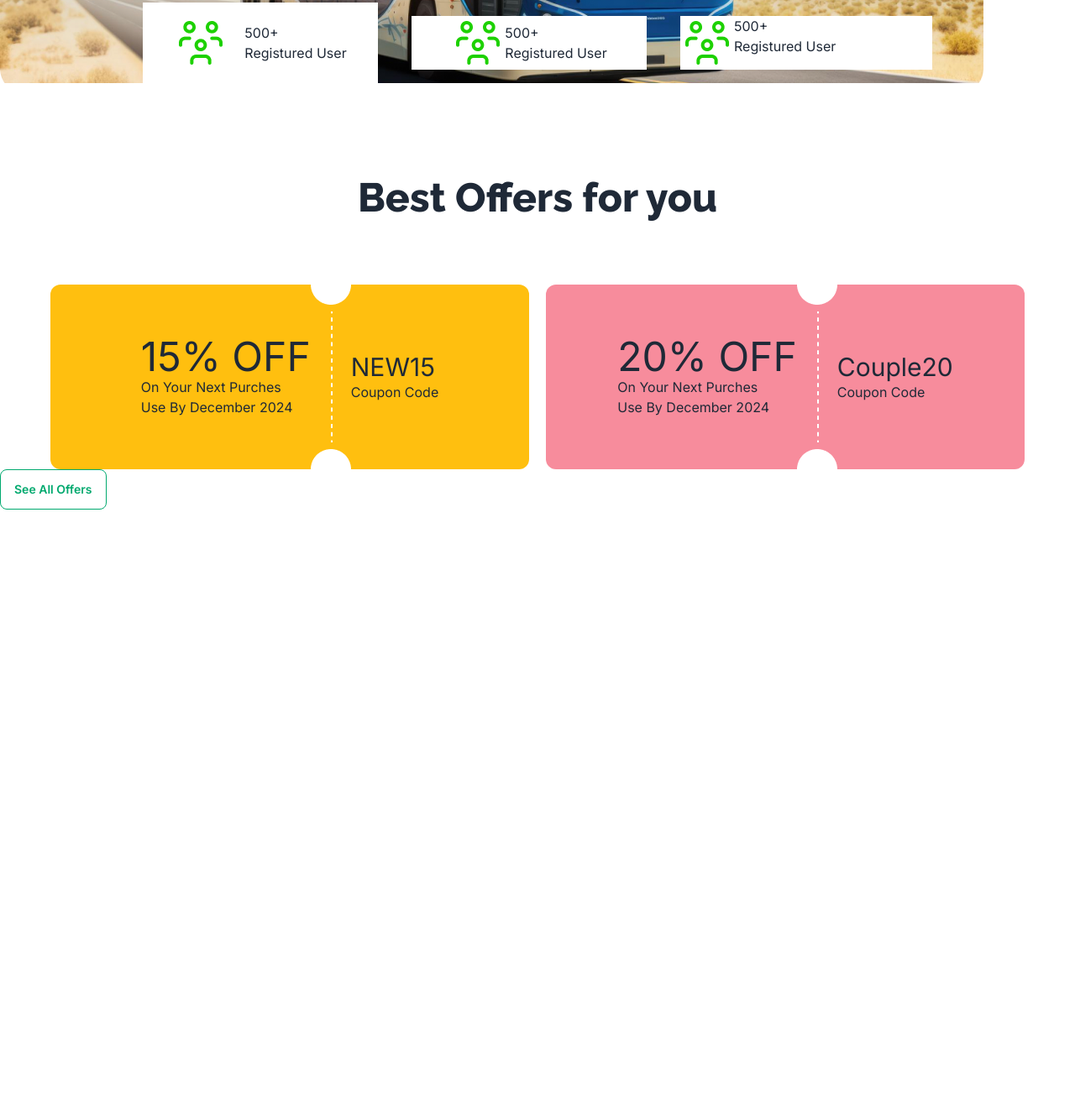
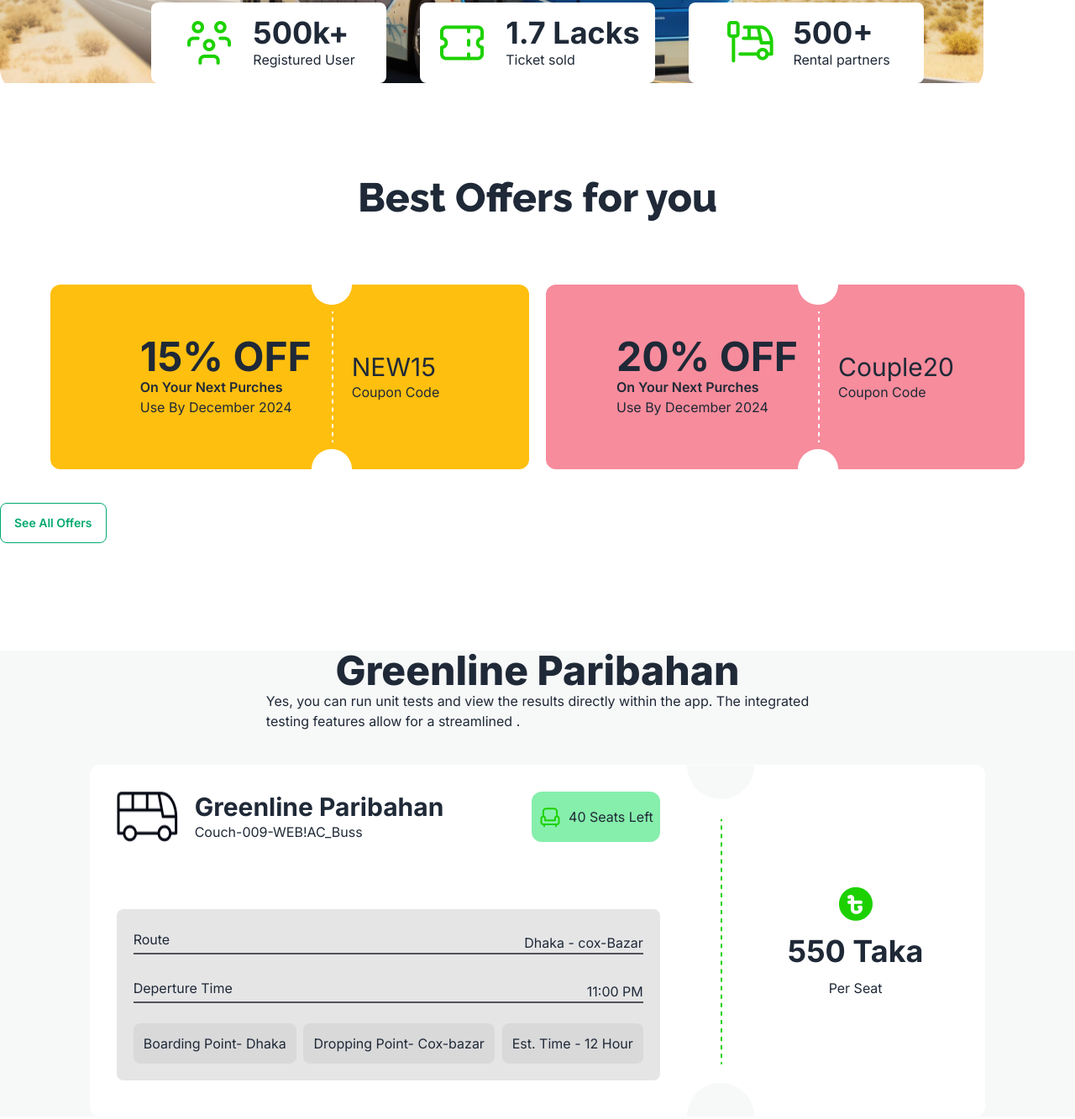
Before and after one commit to shahajalal-shawon/Assaignment-5, a plain HTML site: page index.html in a window 1280 px wide. Shown: the part 505-1838 px from the top of the page at 84% size. Before the commit the page ends 1112 px from the top, so only its background shows below. Drawn offline with nearby package versions, Linux system fonts and the light colour scheme.

Commit message:
crated the bus deperture and borading time table

```diff
--- a/index.html
+++ b/index.html
@@ -58,7 +58,7 @@
           </ul>
         </div>
         <div class="navbar-end">
-          <a class="btn  border-green-500 bg-green-100 font-bold text-green-600"
+          <a class="btn border-green-500 bg-green-100 font-bold text-green-600"
             >Bus <img src="images/bus-icon.png" alt=""
           /></a>
         </div>
@@ -79,36 +79,40 @@
             Yes, you can run unit tests and view the results directly within the
             app. <br />The integrated testing features allow for a streamlined .
           </p>
-          <button class="btn bg-green-500 border-0 text-xl">Buy Tickets</button>
+          <button class="btn btn-accent border-0 text-xl">Buy Tickets</button>
         </div>
         <div class="flex justify-center items-center gap-10">
           <div
-            class="flex items-center justify-center gap-5 p-4 bg-white w-[280px]"
+            class="flex items-center justify-center gap-5 p-4 bg-white w-[280px] rounded-lg"
           >
             <div>
               <img src="images/people.png" alt="" />
             </div>
             <div>
-              <h1>500+</h1>
+              <h1 class="text-4xl font-bold">500k+</h1>
               <p>Registured User</p>
             </div>
           </div>
-          <div class="flex items-center justify-center bg-white w-[280px]">
+          <div
+            class="flex items-center justify-center gap-5 p-4 bg-white w-[280px] rounded-lg"
+          >
             <div>
-              <img src="images/people.png" alt="" />
+              <img src="images/ticket-cupon.png" alt="" />
             </div>
             <div>
-              <h1>500+</h1>
-              <p>Registured User</p>
+              <h1 class="text-4xl font-bold">1.7 Lacks</h1>
+              <p>Ticket sold</p>
             </div>
           </div>
-          <div class="flex bg-white w-[300px]">
+          <div
+            class="flex items-center justify-center gap-5 p-4 bg-white w-[280px] rounded-lg"
+          >
             <div>
-              <img src="images/people.png" alt="" />
+              <img src="images/stoppage.png" alt="" />
             </div>
             <div>
-              <h1>500+</h1>
-              <p>Registured User</p>
+              <h1 class="text-4xl font-bold">500+</h1>
+              <p>Rental partners</p>
             </div>
           </div>
         </div>
@@ -116,31 +120,37 @@
       <!-- best offer section -->
       <section class="mt-28">
         <div class="flex justify-center items-center mb-20">
-          <h1 class="text-5xl font-extrabold font-raleway">Best Offers for you</h1>
+          <h1 class="text-5xl font-extrabold font-raleway">
+            Best Offers for you
+          </h1>
         </div>
         <div class="flex justify-center gap-5">
-          <div class="bg-[#FFBF0F] flex justify-center w-[570px] items-center rounded-xl">
+          <div
+            class="bg-[#FFBF0F] flex justify-center w-[570px] items-center rounded-xl"
+          >
             <div>
-            <h1 class="text-5xl">15% OFF</h1>
-            <p>On Your Next Purches</p>
+              <h1 class="text-5xl font-bold">15% OFF</h1>
+              <p class="font-semibold">On Your Next Purches</p>
               <p>Use By December 2024</p>
             </div>
             <div class="">
-            <img src="images/cupon-devider.png" alt="">
+              <img src="images/cupon-devider.png" alt="" />
             </div>
             <div>
               <h1 class="text-3xl">NEW15</h1>
               <p>Coupon Code</p>
             </div>
           </div>
-        <div class="bg-[#F78C9C] flex w-[570px] justify-center items-center rounded-xl">
+          <div
+            class="bg-[#F78C9C] flex w-[570px] justify-center items-center rounded-xl"
+          >
             <div>
-            <h1 class="text-5xl">20% OFF</h1>
-            <p>On Your Next Purches</p>
+              <h1 class="text-5xl font-bold">20% OFF</h1>
+              <p class="font-semibold">On Your Next Purches</p>
               <p>Use By December 2024</p>
             </div>
             <div>
-            <img src="images/cupon-devider.png" alt="">
+              <img src="images/cupon-devider.png" alt="" />
             </div>
             <div>
               <h1 class="text-3xl">Couple20</h1>
@@ -148,7 +158,78 @@
             </div>
           </div>
         </div>
-     <button class="btn btn-outline btn-success">See All Offers</button>
+        <button class="btn btn-outline btn-success mt-10 mb-32">
+          See All Offers
+        </button>
+      </section>
+
+      <section class="bg-[#F7F8F8] mb-52">
+        <div class="flex flex-col justify-center items-center">
+          <h1 class="text-5xl font-extrabold">Greenline Paribahan</h1>
+          <p>
+            Yes, you can run unit tests and view the results directly within the
+            app. The integrated <br />
+            testing features allow for a streamlined .
+          </p>
+        </div>
+        <!--  -->
+        <div class="flex bg-white rounded-xl w-10/12 mx-auto mt-10">
+          <div class="w-8/12 p-8">
+            <div class="flex justify-between">
+              <div class="flex gap-5">
+                <img src="images/bus-logo.png" alt="" />
+                <div>
+                  <h1 class="text-3xl font-bold">Greenline Paribahan</h1>
+                  <p>Couch-009-WEB!AC_Buss</p>
+                </div>
+              </div>
+              <div
+                class="flex gap-2 border-green-700 p-2 rounded-xl bg-green-300 items-center"
+              >
+                <div class="">
+                  <img src="images/seat-green.png" alt="" />
+                </div>
+                <p><span>40</span> Seats Left</p>
+              </div>
+            </div>
+            <div class="mt-20 bg-[#0307121A] p-5 space-y-6 rounded-lg">
+              <div
+                class="flex justify-between items-center border-b-2 border-zinc-600 space-y-2"
+              >
+                <h1>Route</h1>
+                <p>Dhaka - cox-Bazar</p>
+              </div>
+              <div
+                class="flex  justify-between items-center border-b-2 border-zinc-600 space-y-2"
+              >
+                <h1>Deperture Time</h1>
+                <p>11:00 PM</p>
+              </div>
+              <div class="flex justify-between">
+                <div class="bg-[#0307120D] p-3 rounded-lg">
+                  <p>Boarding Point- Dhaka</p>
+                </div>
+                <div class="bg-[#0307120D] p-3 rounded-lg">
+                  <p>Dropping Point- Cox-bazar</p>
+                </div>
+                <div class="bg-[#0307120D] p-3 rounded-lg">
+                  <p>Est. Time - 12 Hour</p>
+                </div>
+              </div>
+            </div>
+
+          </div>
+          <div class="">
+            <img src="images/info-devider.png" alt="" />
+          </div>
+          <div
+            class="flex flex-col justify-center items-center px-10 space-y-3"
+          >
+            <img src="images/fare.png" alt="" />
+            <h1 class="text-4xl font-bold">550 Taka</h1>
+            <p>Per Seat</p>
+          </div>
+        </div>
       </section>
     </main>
     <footer></footer>
```
Lines whose indentation alone changed are shown as unchanged.
